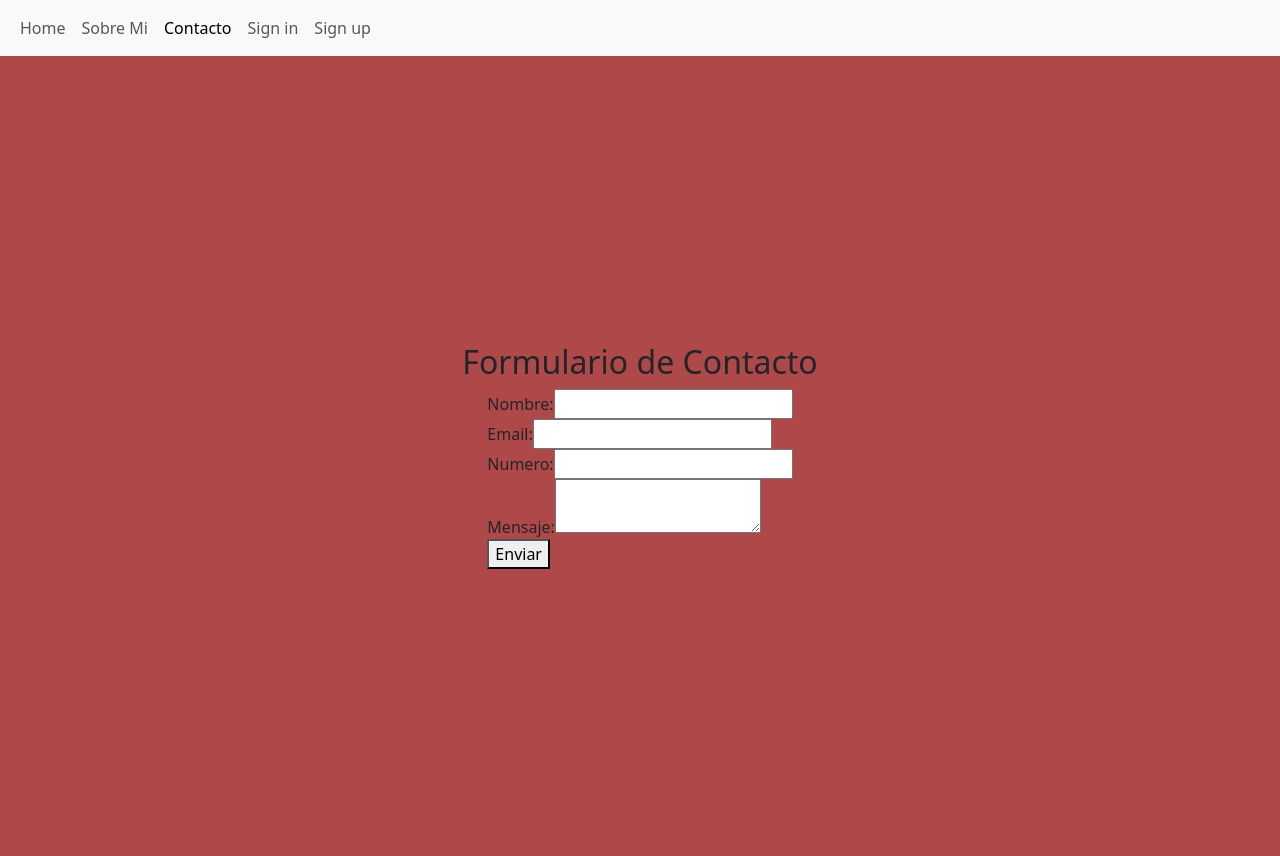
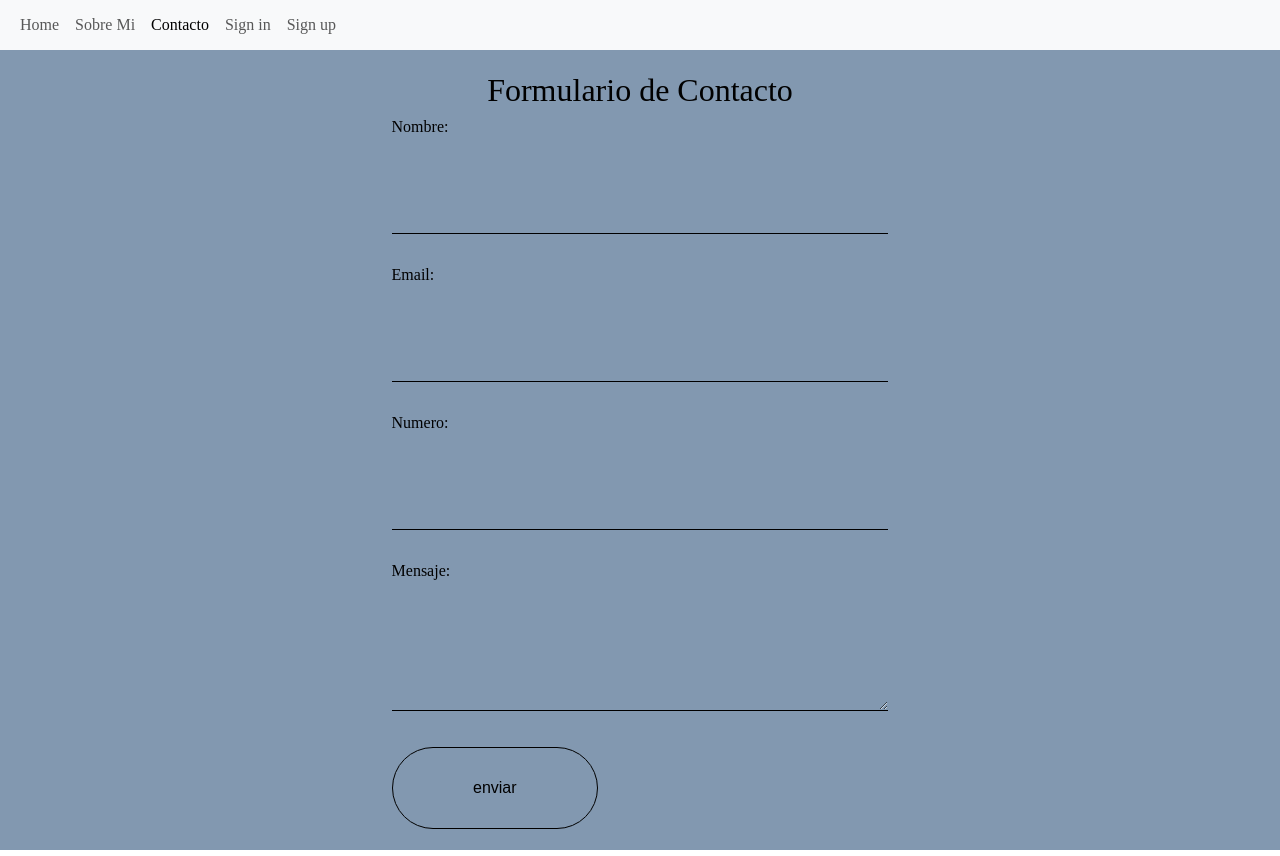
Before and after one commit to LunariLight/Consultorio, a React (Vite) app in the folder front/: page /contacto in a window 1280 px wide. Built offline with nearby package versions, Linux system fonts and the light colour scheme.

Commit message:
cambios esteticos formulario y body

```diff
--- a/front/index.html
+++ b/front/index.html
@@ -3,10 +3,11 @@
   <head>
     <meta charset="UTF-8" />
     <meta name="viewport" content="width=device-width, initial-scale=1.0" />
-    <link href="https://cdn.jsdelivr.net/npm/bootstrap@5.3.3/dist/css/bootstrap.min.css" rel="stylesheet" integrity="sha384-QWTKZyjpPEjISv5WaRU9OFeRpok6YctnYmDr5pNlyT2bRjXh0JMhjY6hW+ALEwIH" crossorigin="anonymous">
+    <link href="https://cdn.jsdelivr.net/npm/bootstrap@5.3.3/dist/css/bootstrap.min.css" rel="stylesheet"  integrity="sha384-QWTKZyjpPEjISv5WaRU9OFeRpok6YctnYmDr5pNlyT2bRjXh0JMhjY6hW+ALEwIH" crossorigin="anonymous">
+    <link rel="stylesheet" href="styles.css">
     <title>Consultorio</title>
   </head>
-  <body>
+  <body id="top" class="home page-template page-template-home page-template-home-php page page-id-6 fade-in toggler home fadeIn toggler out" data-modal="off" data-scroll="top" data-page="home" data-home="https://mindlatam.com" style="height: 100%; zoom: 1;">
     <div id="root"></div>
     <script type="module" src="/src/main.jsx"></script>
     <script src="https://cdn.jsdelivr.net/npm/bootstrap@5.3.3/dist/js/bootstrap.bundle.min.js" integrity="sha384-YvpcrYf0tY3lHB60NNkmXc5s9fDVZLESaAA55NDzOxhy9GkcIdslK1eN7N6jIeHz" crossorigin="anonymous"></script>
--- a/front/src/routes/contacto/Contacto.jsx
+++ b/front/src/routes/contacto/Contacto.jsx
@@ -21,12 +21,12 @@ export const Contacto = () => {
     };
 
   return (
-    <div className={styles.contacto}>
+    <div className={styles.contacto }>
       <h2>Formulario de Contacto</h2>
       <form onSubmit={handleSubmit}>
         <div>
           <label>Nombre:</label>
-          <input
+          <input className={styles.inputNombre}
             type="text"
             value={name}
             onChange={(e) => setName(e.target.value)}
@@ -36,6 +36,7 @@ export const Contacto = () => {
         <div>
           <label>Email:</label>
           <input
+          className={styles.inputNombre}
             type="email"
             value={email}
             onChange={(e) => setEmail(e.target.value)}
@@ -45,6 +46,7 @@ export const Contacto = () => {
         <div>
           <label>Numero:</label>
           <input
+          className={styles.inputNombre}
             type="number"
             value={number}
             onChange={(e) => setNumber(e.target.value)}
@@ -54,12 +56,13 @@ export const Contacto = () => {
         <div>
           <label>Mensaje:</label>
           <textarea
+          className={styles.inputNombre}
             value={message}
             onChange={(e) => setMessage(e.target.value)}
             required
           />
         </div>
-        <button type="submit">Enviar</button>
+        <button className={styles.boton} type="submit">Enviar</button>
       </form>
     </div>
   )
--- a/front/src/routes/contacto/Contacto.module.css
+++ b/front/src/routes/contacto/Contacto.module.css
@@ -4,6 +4,39 @@
     align-items: center;
     justify-content: center;
     height: 100vh;
-    background-color: #af4848;
+    background-color: rgb(130, 152, 176);
 
 }
+ .inputNombre {
+    font-family: "Gordita", sans-serif;
+    font-size: 1.8rem;
+    width: 100%;
+    background: transparent;
+    border: none;
+    border-bottom: 1px solid currentColor;
+    padding: 2rem;
+    box-shadow: none !important;
+    margin-bottom: 2rem;
+ }
+.boton{
+    font-family: "Gordita", sans-serif;
+    font-size: 1.8 rem;
+    width: auto;
+    will-change: opacity, transform;
+    transition: all 0.3s ease-out;
+    cursor: pointer;
+    outline: none;
+    border-radius: 100px;
+    border-color: black;
+    background: transparent;
+    border: 1px solid currentColor;
+    padding: 2rem 5rem ;
+    display: inline-flex;
+    justify-content: center;
+    align-items: center;
+    text-align: center;
+    line-height: 1;
+    text-decoration: none;
+    text-transform: lowercase;
+    white-space: nowrap;
+}
--- /dev/null
+++ b/front/styles.css
@@ -0,0 +1,37 @@
+.fade-in {
+    animation-name: fadeIn;
+    -webkit-animation-name: fadeIn; /* Prefijo para navegadores WebKit */
+    animation-duration: 1s;
+    -webkit-animation-duration: 1s; /* Prefijo para navegadores WebKit */
+    animation-timing-function: ease-in-out;
+    -webkit-animation-timing-function: ease-in-out; /* Prefijo para navegadores WebKit */
+    visibility: visible !important;
+}
+@keyframes fadeIn {
+    from {
+        opacity: 0;
+    }
+    to {
+        opacity: 1;
+    }
+}
+
+@-webkit-keyframes fadeIn { /* Prefijo para navegadores WebKit */
+    from {
+        opacity: 0;
+    }
+    to {
+        opacity: 1;
+    }
+}
+
+body {
+    font-family: var(--body-font);
+    background-color: #fff;
+    color: #000;
+    text-rendering: optimizeLegibility;
+    -webkit-font-smoothing: antialiased !important;
+    -moz-osx-font-smoothing: grayscale;
+    overflow-x: hidden;
+    line-height: var(--line-height);
+}
```
